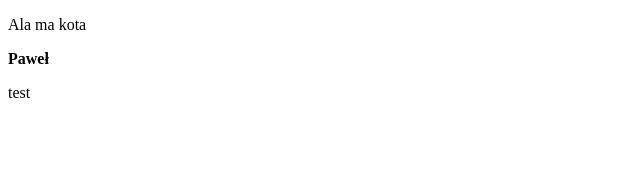
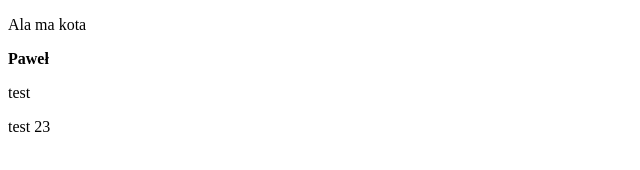
Before and after one commit to rawel2/KursHtml, a plain HTML site: page workspace/strona01/index.html in a window 1280 px wide. Shown: the full height of the page, 0-640 px from the left. Drawn offline with Linux system fonts and the light colour scheme.

Commit message:
Update index.html
test2

```diff
--- a/workspace/strona01/index.html
+++ b/workspace/strona01/index.html
@@ -11,6 +11,7 @@
     <p>Ala ma kota </p>
     <strong>Paweł</strong>
     <p>test</p>
+    <p>test 23</p>
 
 </body>
 
```
